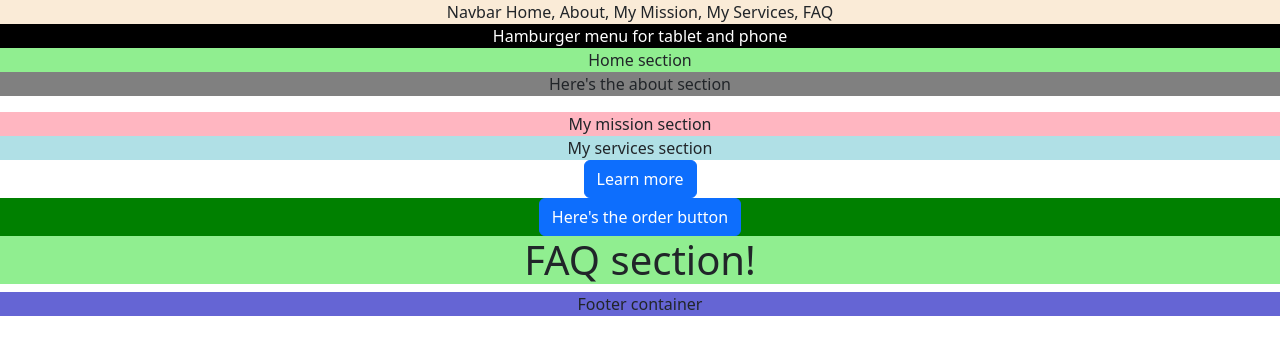
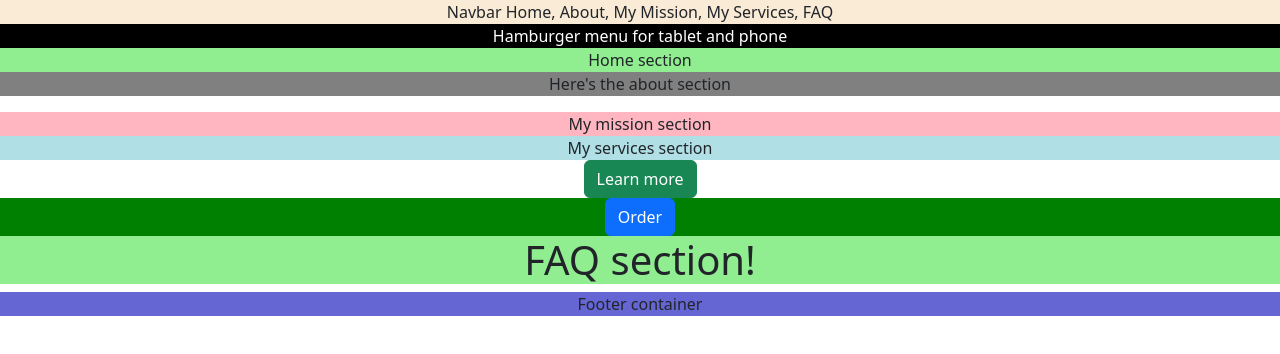
Before and after one commit to emmy-codes/bariatric-support-consulting, a React (Create React App) app: page / in a window 1280 px wide. Shown: the top 354 px of the page. Built offline with nearby package versions, Linux system fonts and the light colour scheme.

Commit message:
Add Button BS component
Add component to Order.js and CTA.js

```diff
--- a/src/Components/CTA.js
+++ b/src/Components/CTA.js
@@ -2,7 +2,10 @@ import { Button } from "react-bootstrap";
 
 function CTA() {
     return (
-        <Button className="cta-button">Learn more</Button>
+        <Button
+            className="cta-button"
+            variant="success">
+            Learn more</Button>
     );
 };
 
--- a/src/Components/Order.js
+++ b/src/Components/Order.js
@@ -3,7 +3,7 @@ import { Button } from "react-bootstrap";
 function Order() {
     return (
         <div className="order-button">
-            <Button>Here's the order button</Button>
+            <Button>Order</Button>
         </div>
     );
 };
```
